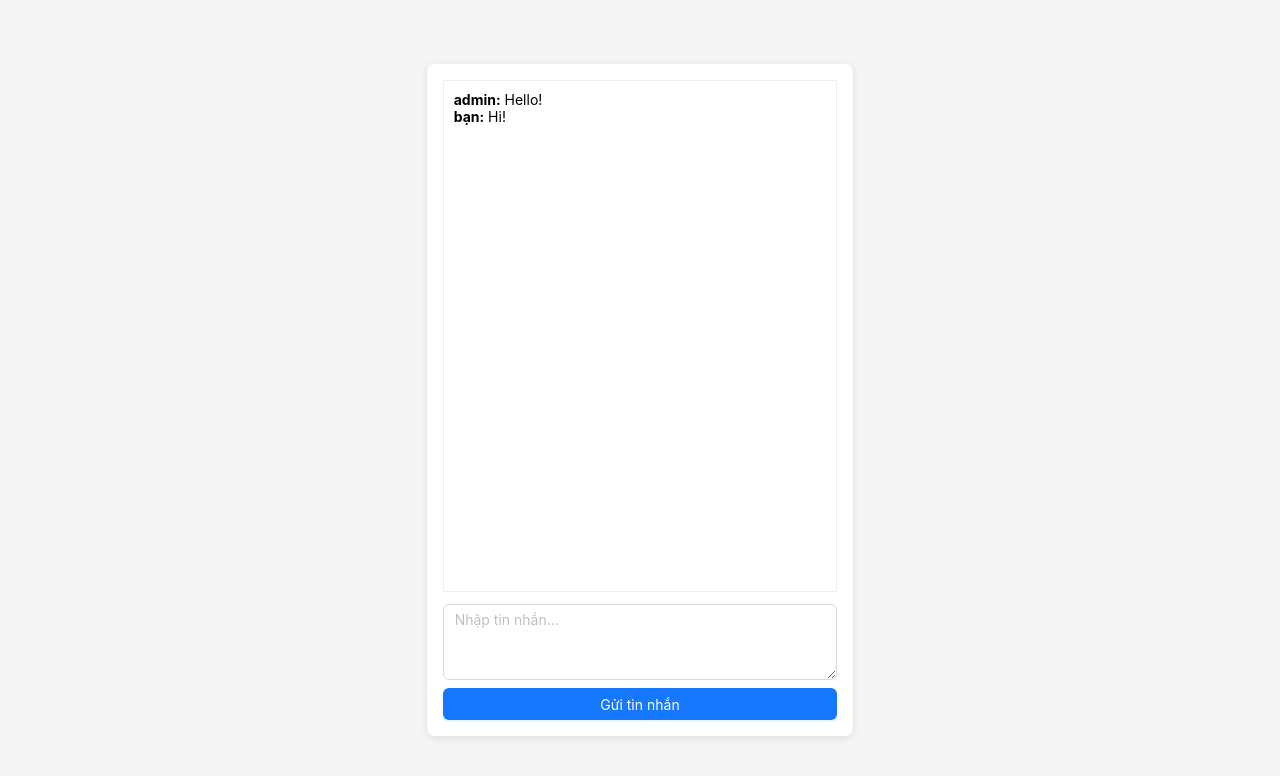
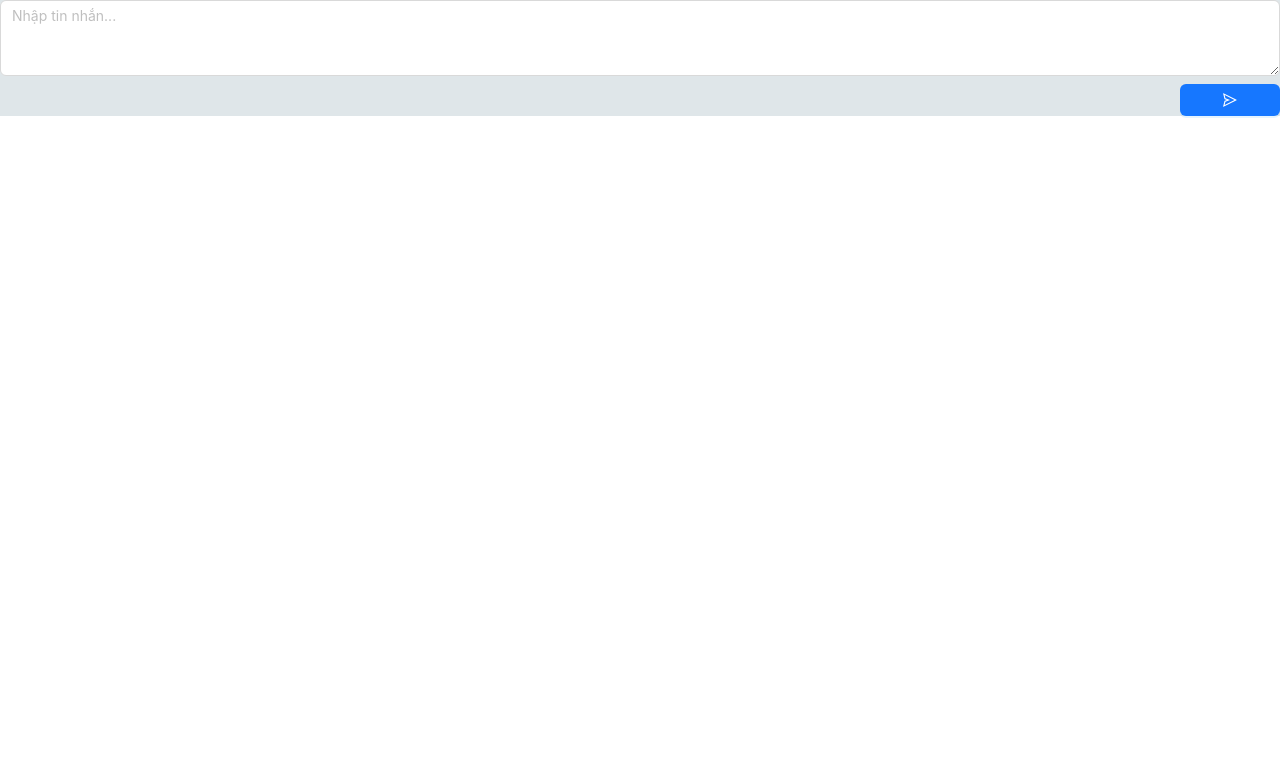
Before and after one commit to quang-quy/app-chat, a React (Create React App) app in the folder thiendao-client/: page /Chatbox in a window 1280 px wide. Shown: the top 776 px of the page. Built offline with nearby package versions, Linux system fonts and the light colour scheme.

Commit message:
thêm ô chat

```diff
--- a/thiendao-client/src/ChatBox/ChatboxComponent.jsx
+++ b/thiendao-client/src/ChatBox/ChatboxComponent.jsx
@@ -1,6 +1,7 @@
 import { Button, Col, Row } from "antd";
 import TextArea from "antd/es/input/TextArea";
 import { useState, useEffect } from "react";
+import {SendOutlined}  from '@ant-design/icons';
 
 // import { HubConnectionBuilder } from "@microsoft/signalr";
 
@@ -39,32 +40,32 @@ const ChatBox = () => {
   };
 
    return (
-    <Row justify="center" align="middle" style={{ minHeight: "100vh", background: "#f5f5f5" }}>
-      <Col xs={22} sm={18} md={12} lg={10} xl={8}>
-        <div style={{
-          display: "flex",
-          flexDirection: "column",
-          height: "80vh",
-          background: "#fff",
-          borderRadius: 8,
-          boxShadow: "0 2px 8px rgba(0,0,0,0.1)",
-          padding: 16
-        }}>
-          {/* Khung chat */}
-          <div style={{ flex: 1, overflowY: "auto", marginBottom: 12, border: "1px solid #eee", padding: 10 }}>
-            {/* Tin nhắn sẽ render ở đây */}
-            <div><strong>admin:</strong> Hello!</div>
-            <div><strong>bạn:</strong> Hi!</div>
-          </div>
+ <Row justify="center" align="middle" style={{ background: "#f5f5f5", width:"100%" }}>
+<div style={{ width: '100%', backgroundColor:'rgb(223, 230, 233)' }}>
+  {/* Nhập tin nhắn */}
+ <TextArea
+  rows={3}
+  placeholder="Nhập tin nhắn..."
+  value={message}
+  onChange={(e) => setMessage(e.target.value)}
+  onPressEnter={(e) => {
+    e.preventDefault();   // tránh xuống dòng
+    sendMessage();        // gọi hàm gửi tin nhắn
+      console.log("Enter pressed! Tin nhắn hiện tại:", message);
+  }}
+/>
 
-          {/* Nhập tin nhắn */}
-          <TextArea rows={3} placeholder="Nhập tin nhắn..." />
-          <Button type="primary" block style={{ marginTop: 8 }}>
-            Gửi tin nhắn
-          </Button>
-        </div>
-      </Col>
-    </Row>
+
+  {/* Button nằm dưới, bên phải */}
+  <div style={{ textAlign: 'right', marginTop: 8 }}>
+    <Button type="primary" style={{ minWidth: 100, padding: '0 24px' }}>
+      <SendOutlined />
+    </Button>
+  </div>
+</div>
+
+</Row>
+
   );
 };
 
--- a/thiendao-client/src/Home/Home.jsx
+++ b/thiendao-client/src/Home/Home.jsx
@@ -7,24 +7,27 @@ import {
   LogoutOutlined,
   MessageOutlined,
   UsergroupAddOutlined,
-  SmileOutlined
+  SmileOutlined,
+  UploadOutlined
 } from '@ant-design/icons';
-import { Button, Layout, Menu, theme, Space, Avatar, Dropdown, message, Card } from 'antd';
+import { Button, Layout, Menu, theme, Avatar, Dropdown, message, Card } from 'antd';
 import { LogoutAPI, GetDataUser } from '../API/LoginApi';
 import { useNavigate } from "react-router-dom";
+import Chatbox from '../ChatBox/ChatboxComponent'
+
 
 const { Header, Sider, Content } = Layout;
 
 const App = ({ currentUserId }) => {
   const [collapsed, setCollapsed] = useState(false);
   const [userName, setUserName] = useState("");
-  const [onlineUsers, setOnlineUsers] = useState([]);
+  const [allUsers, setAllUsers] = useState([]);
   const [connection, setConnection] = useState(null);
 
   const navigate = useNavigate();
   const { token: { borderRadiusLG } } = theme.useToken();
 
-  // Lấy thông tin user
+
   useEffect(() => {
     const fetchUser = async () => {
       try {
@@ -49,31 +52,26 @@ const App = ({ currentUserId }) => {
       .withAutomaticReconnect()
       .build();
 
-    // Lắng nghe thay đổi trạng thái online/offline
+    // Lắng nghe cập nhật trạng thái từng user
     conn.on("UserStatusChanged", (userId, status) => {
-      setOnlineUsers(prev => {
-        const updated = [...prev];
-        const index = updated.findIndex(u => u.userId === userId);
-        if (status === "Online" && index === -1) {
-          updated.push({ userId, displayName: userId }); // tạm thời userId là tên hiển thị, backend nên trả displayName
-        } else if (status === "Offline" && index !== -1) {
-          updated.splice(index, 1);
-        }
-        return updated;
-      });
+      setAllUsers(prev => prev.map(u =>
+        u.userId === userId ? { ...u, status } : u
+      ));
     });
 
-
-    // Nhận danh sách online ban đầu
-    conn.on("OnlineUsersList", (users) => {
-      setOnlineUsers(users);
+    // Nhận danh sách tất cả user cùng trạng thái từ backend
+    conn.on("AllUsersWithStatus", (users) => {
+      setAllUsers(users);
+    });
+    conn.on("AllUsersWithStatus", (users) => {
+    setAllUsers(users);
 });
 
     conn.start()
       .then(() => {
         console.log("Connected to SignalR hub");
         if (conn.state === signalR.HubConnectionState.Connected) {
-          conn.invoke("GetOnlineUsers").catch(err => console.error(err));
+          conn.invoke("GetAllUsersWithStatus").catch(err => console.error(err));
         }
       })
       .catch(err => console.error("SignalR connection error:", err));
@@ -102,6 +100,10 @@ const App = ({ currentUserId }) => {
     <Menu>
       <Menu.Item key="logout" icon={<LogoutOutlined />} onClick={handleLogout}>
         Đăng xuất
+      </Menu.Item>
+
+       <Menu.Item key="logout" icon={<UploadOutlined />} onClick={handleLogout}>
+        Tải ảnh đại diện
       </Menu.Item>
     </Menu>
   );
@@ -146,13 +148,23 @@ const App = ({ currentUserId }) => {
     backgroundColor: '#dfe6e9',
     borderRadius: borderRadiusLG,
     display: 'flex',
-            justifyContent: 'flex-end'
+    gap: 16,         // khoảng cách giữa Chatbox và Card
+    minHeight: '80vh',
+
+
           }}
         >
+         <div style={{   flex: 1,
+  display: 'flex',          // ← bắt buộc
+  flexDirection: 'column',
+  justifyContent: 'flex-end'   }}>
+    <Chatbox />
+  </div>
           <Card style={{ width: 300 }}>
             <p>Trạng thái hoạt động</p>
-            <ul style={{ listStyle: 'none', padding: 0 }}>
-              {onlineUsers.map(user => (
+{allUsers
+  .filter(user => String(user.userId) !== String(currentUserId))
+  .map(user => (
     <li key={user.userId} style={{ display: 'flex', alignItems: 'center', marginBottom: 4 }}>
       <span
         style={{
@@ -160,17 +172,23 @@ const App = ({ currentUserId }) => {
           width: 10,
           height: 10,
           borderRadius: '50%',
-                      backgroundColor: 'green', // xanh = online
+          backgroundColor: user.status === 'Online' ? 'green' : 'red',
           marginRight: 8,
         }}
       />
-                  {user.displayName} {user.userId === currentUserId ? "(Bạn)" : ""}
+      {user.displayName}
     </li>
-              ))}
-            </ul>
-            <p>Bạn bè như cái bẹn bà</p>
-            <p>Hoạn nạn gọi bạn toàn thuê bao</p>
+
+
+  ))
+}
+
+
+
+
           </Card>
+
+
         </Content>
       </Layout>
     </Layout>
```
Lines whose indentation alone changed are shown as unchanged.
